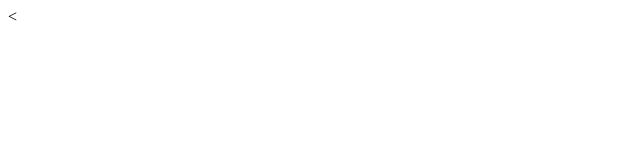
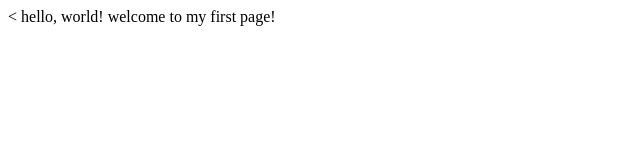
Before and after one commit to mangowilliam/first-website, a plain HTML site: page my-first-website/my-first-webpage.html in a window 1280 px wide. Shown: the whole page, without its empty margins (0-640 px from the left). Drawn offline with Linux system fonts and the light colour scheme.

Commit message:
add body p

```diff
--- a/my-first-website/my-first-webpage.html
+++ b/my-first-website/my-first-webpage.html
@@ -4,5 +4,7 @@
     <title>my first web page!</title>
   </head>
   <body>
+    hello, world!
+    welcome to my first page!
   </body>
 </html>
```
